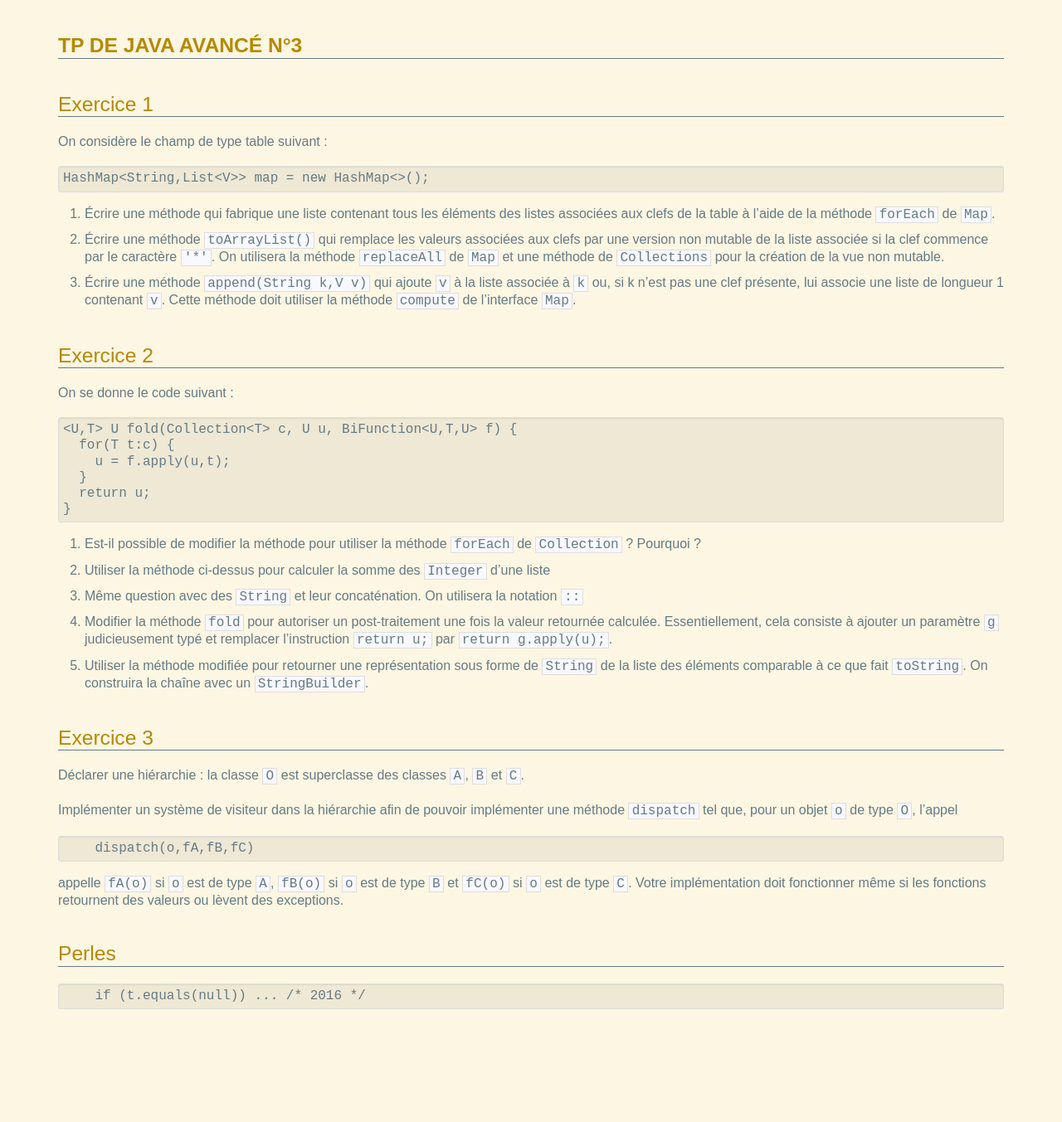
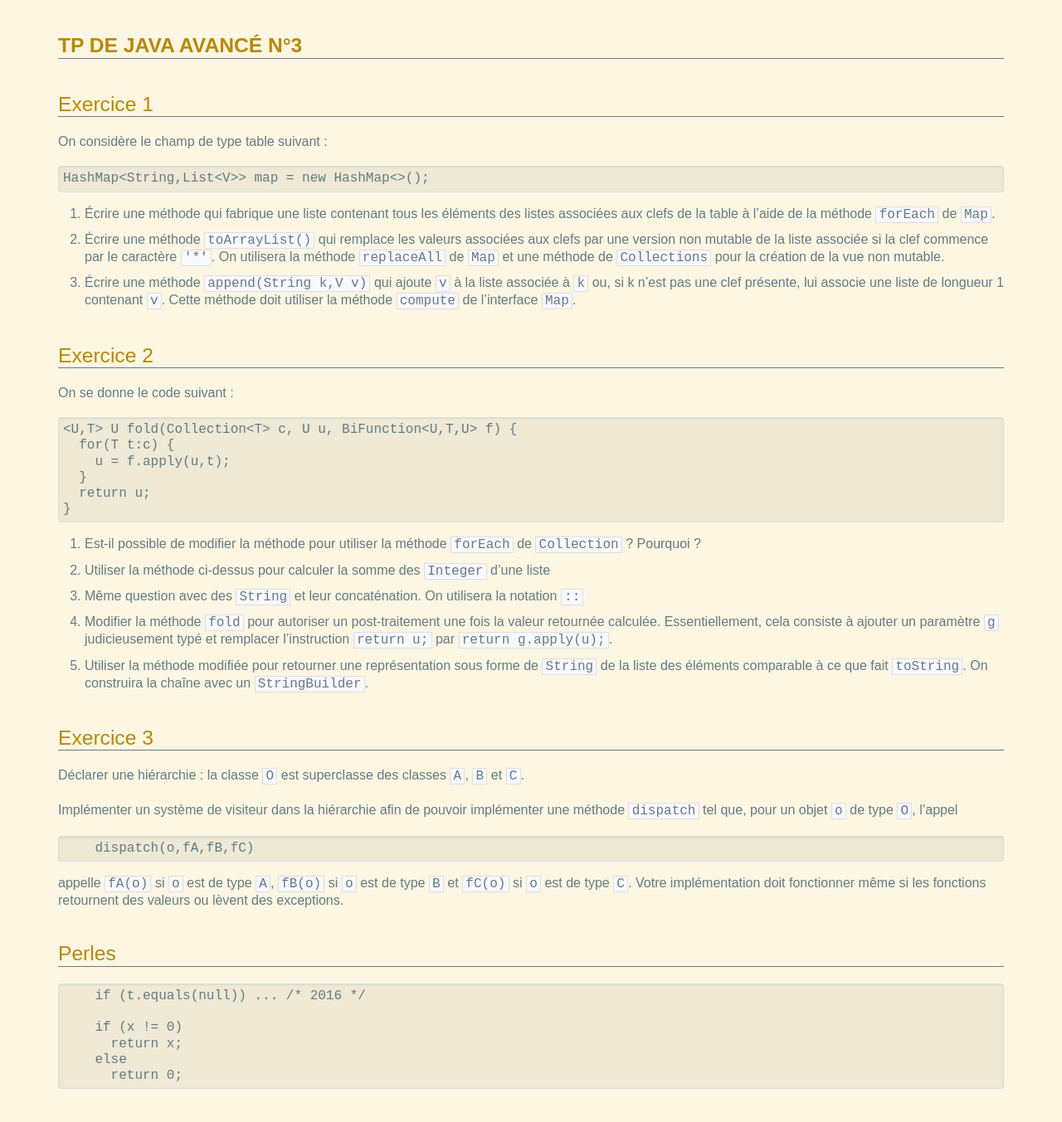
Before and after one commit to lacl-upec/m1javaa, a Jekyll site: the page built from _posts/2015-11-03-TP 3.md, in a window 1280 px wide. Shown: the whole page at 83% size. Built offline with Jekyll 4.4.1, drawn with Linux system fonts in a browser that asks for light colours; before the commit the page ends 1257 px from its top, so only the background shows below that.

Commit message:
Created :_posts/2015-11-03-TP 3.md

```diff
--- a/_posts/2015-11-03-TP 3.md
+++ b/_posts/2015-11-03-TP 3.md
@@ -46,3 +46,8 @@ Perles
 ------
 
         if (t.equals(null)) ... /* 2016 */
+
+        if (x != 0)
+          return x;
+        else
+          return 0;
```
